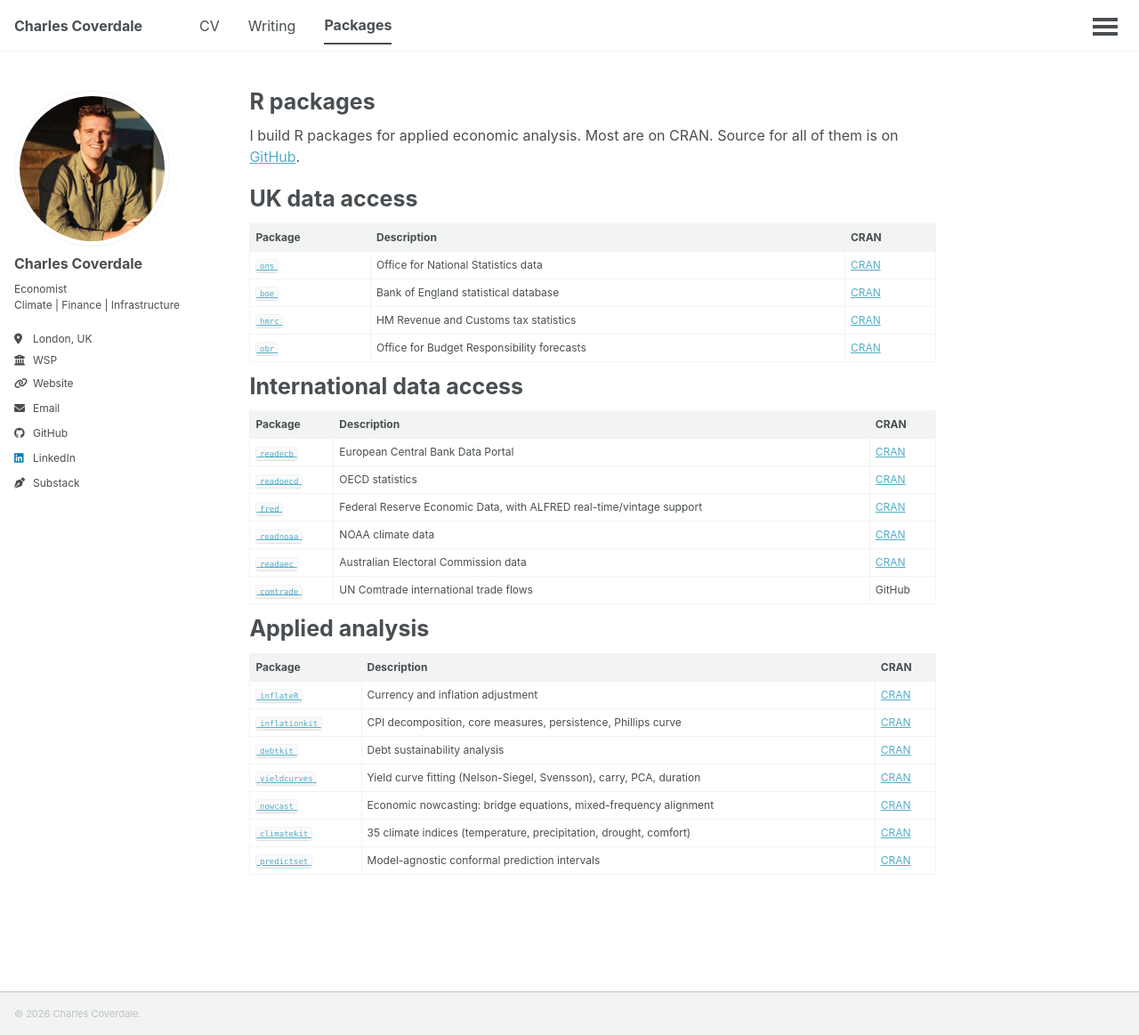
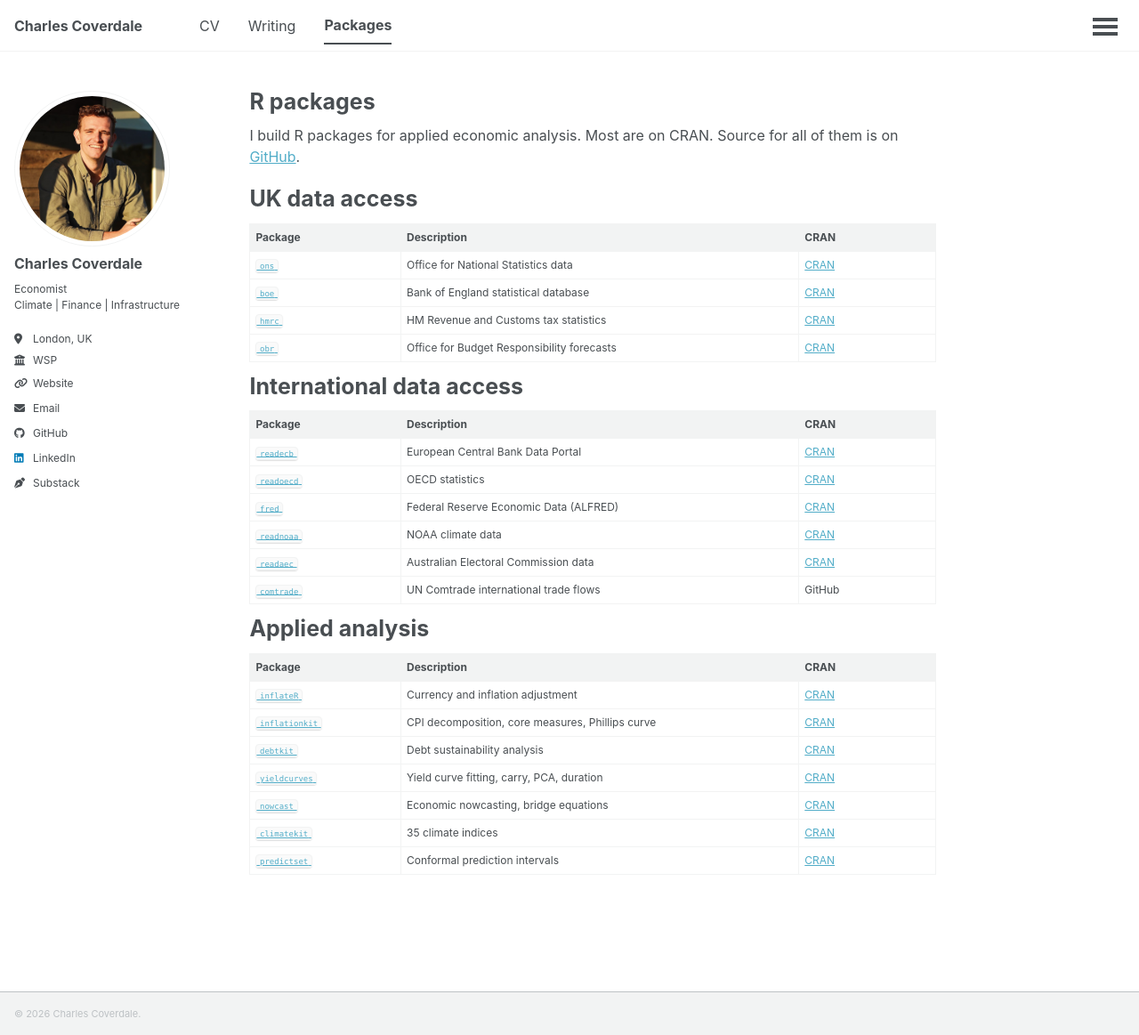
Before and after one commit to charlescoverdale/charlescoverdale.github.io, a Jekyll site: the page built from _pages/packages.md, in a window 1280 px wide and 1163 px high. Shown: the whole window at 89% size. Built offline with Jekyll 4.4.1, drawn with Linux system fonts in a browser that asks for light colours; a script that is not in the unit is left out.

Commit message:
Fix table column alignment on Packages page

```diff
--- a/_pages/packages.md
+++ b/_pages/packages.md
@@ -4,6 +4,13 @@ title: "R packages"
 permalink: /packages/
 author_profile: true
 ---
+
+<style>
+table { table-layout: fixed; width: 100%; }
+table th:nth-child(1), table td:nth-child(1) { width: 22%; }
+table th:nth-child(2), table td:nth-child(2) { width: 58%; }
+table th:nth-child(3), table td:nth-child(3) { width: 20%; }
+</style>
 
 I build R packages for applied economic analysis. Most are on CRAN. Source for all of them is on [GitHub](https://github.com/charlescoverdale).
 
@@ -24,7 +31,7 @@ International data access
 |---|---|---|
 | [`readecb`](https://github.com/charlescoverdale/readecb) | European Central Bank Data Portal | [CRAN](https://cran.r-project.org/package=readecb) |
 | [`readoecd`](https://github.com/charlescoverdale/readoecd) | OECD statistics | [CRAN](https://cran.r-project.org/package=readoecd) |
-| [`fred`](https://github.com/charlescoverdale/fred) | Federal Reserve Economic Data, with ALFRED real-time/vintage support | [CRAN](https://cran.r-project.org/package=fred) |
+| [`fred`](https://github.com/charlescoverdale/fred) | Federal Reserve Economic Data (ALFRED) | [CRAN](https://cran.r-project.org/package=fred) |
 | [`readnoaa`](https://github.com/charlescoverdale/readnoaa) | NOAA climate data | [CRAN](https://cran.r-project.org/package=readnoaa) |
 | [`readaec`](https://github.com/charlescoverdale/readaec) | Australian Electoral Commission data | [CRAN](https://cran.r-project.org/package=readaec) |
 | [`comtrade`](https://github.com/charlescoverdale/comtrade) | UN Comtrade international trade flows | GitHub |
@@ -35,9 +42,9 @@ Applied analysis
 | Package | Description | CRAN |
 |---|---|---|
 | [`inflateR`](https://github.com/charlescoverdale/inflateR) | Currency and inflation adjustment | [CRAN](https://cran.r-project.org/package=inflateR) |
-| [`inflationkit`](https://github.com/charlescoverdale/inflationkit) | CPI decomposition, core measures, persistence, Phillips curve | [CRAN](https://cran.r-project.org/package=inflationkit) |
+| [`inflationkit`](https://github.com/charlescoverdale/inflationkit) | CPI decomposition, core measures, Phillips curve | [CRAN](https://cran.r-project.org/package=inflationkit) |
 | [`debtkit`](https://github.com/charlescoverdale/debtkit) | Debt sustainability analysis | [CRAN](https://cran.r-project.org/package=debtkit) |
-| [`yieldcurves`](https://github.com/charlescoverdale/yieldcurves) | Yield curve fitting (Nelson-Siegel, Svensson), carry, PCA, duration | [CRAN](https://cran.r-project.org/package=yieldcurves) |
-| [`nowcast`](https://github.com/charlescoverdale/nowcast) | Economic nowcasting: bridge equations, mixed-frequency alignment | [CRAN](https://cran.r-project.org/package=nowcast) |
-| [`climatekit`](https://github.com/charlescoverdale/climatekit) | 35 climate indices (temperature, precipitation, drought, comfort) | [CRAN](https://cran.r-project.org/package=climatekit) |
-| [`predictset`](https://github.com/charlescoverdale/predictset) | Model-agnostic conformal prediction intervals | [CRAN](https://cran.r-project.org/package=predictset) |
+| [`yieldcurves`](https://github.com/charlescoverdale/yieldcurves) | Yield curve fitting, carry, PCA, duration | [CRAN](https://cran.r-project.org/package=yieldcurves) |
+| [`nowcast`](https://github.com/charlescoverdale/nowcast) | Economic nowcasting, bridge equations | [CRAN](https://cran.r-project.org/package=nowcast) |
+| [`climatekit`](https://github.com/charlescoverdale/climatekit) | 35 climate indices | [CRAN](https://cran.r-project.org/package=climatekit) |
+| [`predictset`](https://github.com/charlescoverdale/predictset) | Conformal prediction intervals | [CRAN](https://cran.r-project.org/package=predictset) |
```
